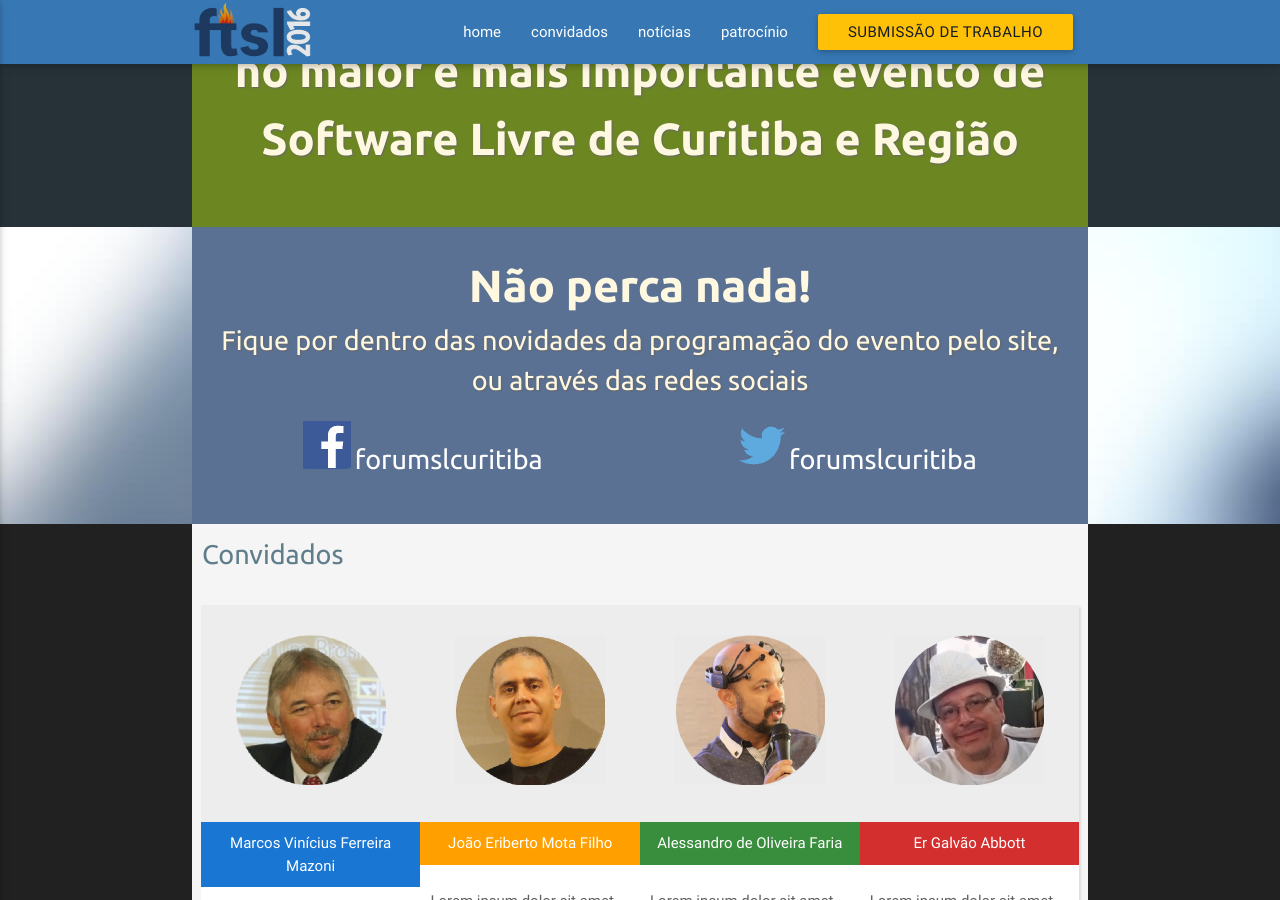
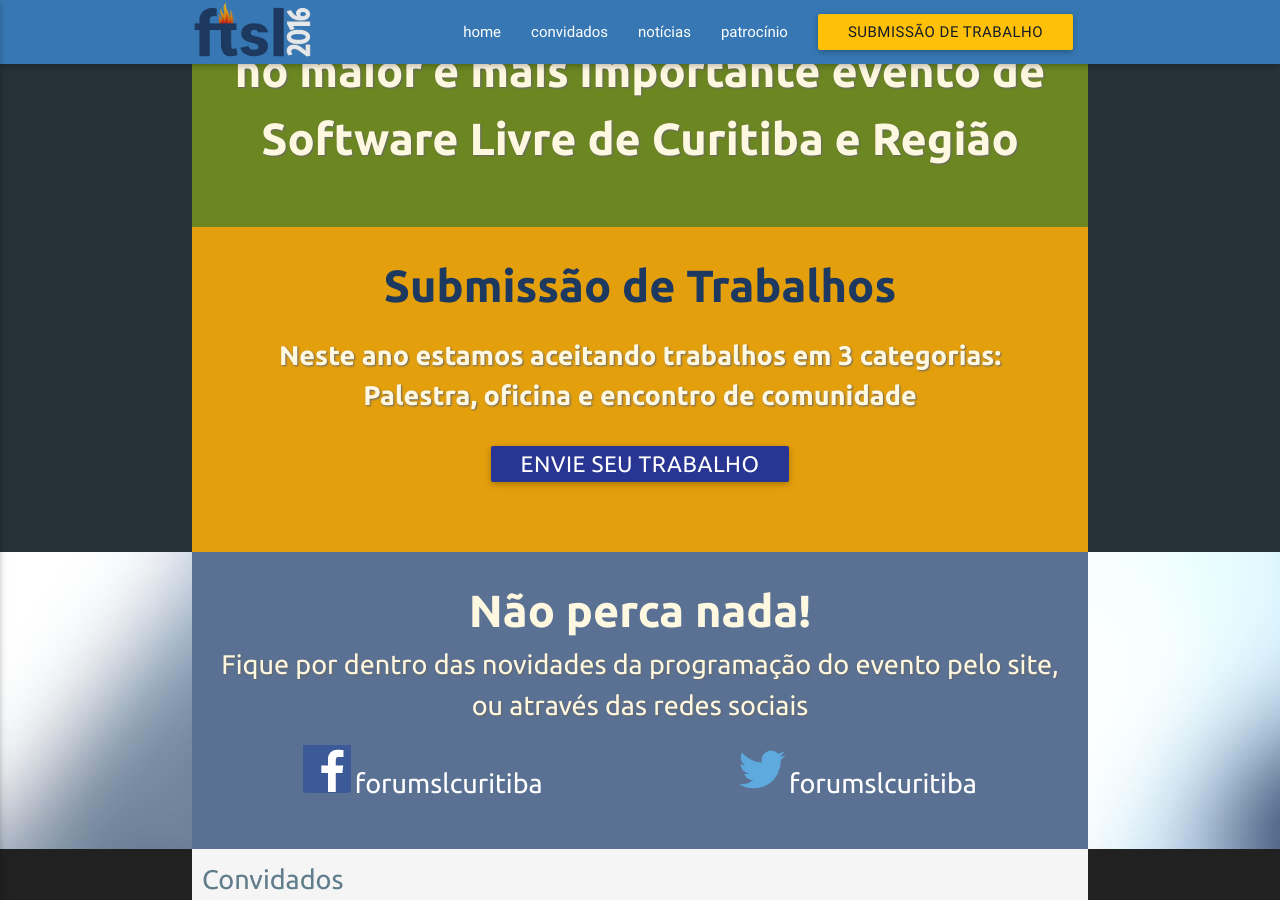
Before and after one commit to ftslorgbr/old, a Jekyll site: the page 2016/index.html, which Jekyll copies as it is, in a window 1280 px wide and 900 px high, scrolled down 983 px. Built offline with Jekyll 4.4.1, drawn with Linux system fonts in a browser that asks for light colours; nearby versions of some CDN libraries.

Commit message:
Reintrodução da sesssão "Envie seu trabalho"

```diff
--- a/2016/index.html
+++ b/2016/index.html
@@ -84,6 +84,24 @@
           no maior e mais importante evento de Software Livre de Curitiba e Região
         </span>
 
+        <div class="md-padding"></div>
+      </div>
+    </div>
+  </section>
+
+  <section class="panel blue-grey darken-4">
+    <div class="container" style="background-color: #e49f0c !important">
+      <div class="col s12 m12 l12 valign center lg-padding">
+        <span class="md-font bold" style="display: inline-block; color:#1e395f">Submissão de Trabalhos</span>
+        <br>
+        <span class="sm-font bold amber-text text-lighten-5 font-shadow-light md-padding" style="display:inline-block">
+          Neste ano estamos aceitando trabalhos em 3 categorias:<br>
+          Palestra, oficina e encontro de comunidade
+        </span>
+        <br>
+        <div class="md-padding">
+          <a href="http://ftsl.org.br/presentationform" target="_blank" class="btn indigo darken-3 xs-font">envie seu trabalho</a>
+        </div>
         <div class="md-padding"></div>
       </div>
     </div>
```
